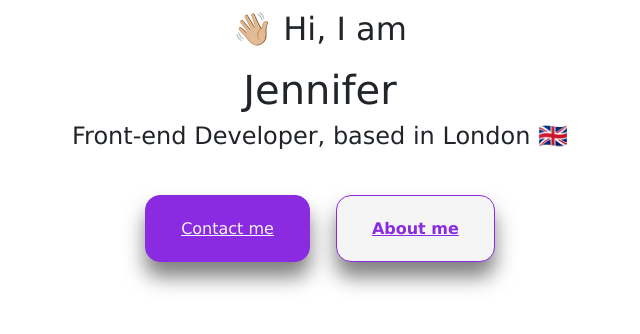
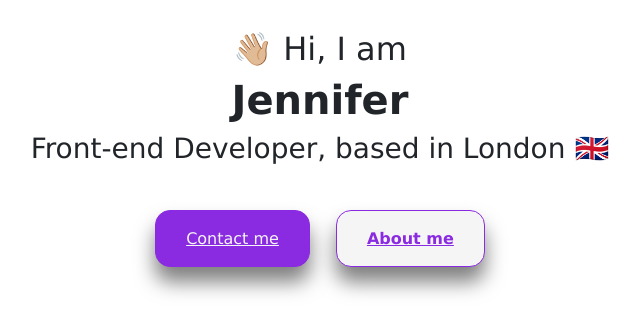
Before and after one commit to jennyweic/adv-bootstrap-portfolio-website, a website: page index.html in a window 1280 px wide. Shown: the whole page, without its empty margins (320-960 px from the left). Drawn offline with nearby package versions, Linux system fonts and the light colour scheme.

Commit message:
Updating btn css

```diff
--- a/index.html
+++ b/index.html
@@ -9,13 +9,13 @@
     <title>Personal website homework</title>
   </head>
   <body>
-    <div class="heading">
+    <div>
     <h2>👋🏼 Hi, I am</h2>
-    <h1>Jennifer</h1>
-    <h4>Front-end Developer, based in London 🇬🇧</h4>
+    <h1 class="fw-bold">Jennifer</h1>
+    <h3>Front-end Developer, based in London 🇬🇧</h3>
     </div>
   </br>
-  <div class="page-links">
+  <div class="onpage-links">
     <div class="btn d-flex justify-content-evenly">
     <button id="btn-contact">
   <a href="about.html#contact" id="link-contact">Contact me</a>
--- a/style.css
+++ b/style.css
@@ -1,3 +1,4 @@
+/* UNIVERSAL CSS ACROSS SITE */
 :root {
   --background-block-color: lightpink;
   --background-block-contact-color: lightblue;
@@ -9,59 +10,50 @@
 }
 
 body {
-  margin-top: 50px;
+  margin: 50px;
 }
 
 h1,
 h2,
-h4 {
+h3 {
   font-family: Verdana, Geneva, Tahoma, sans-serif;
   text-align: center;
-  line-height: 10px;
-}
-
-h1 {
-  font-size: 50px;
+  line-height: 20px;
   margin: 30px;
 }
 
 h2 {
-  margin: 5px;
-  padding: 10px;
-}
-
-h4 {
-  line-height: 20px;
-}
-.heading {
-  display: flex;
-  justify-content: center;
-  flex-flow: column wrap;
-}
-
-.page-links {
-  display: flex;
-  justify-content: center;
+  margin-top: 10px;
+  padding-top: 30px;
 }
 
 a {
   font-family: Verdana, Geneva, Tahoma, sans-serif;
   padding: 15px;
 }
-
+/* hyperlinks  */
 a:visited {
   color: green;
 }
 
-#btn-contact {
-  border: 1px solid var(--button-contact-color);
-  border-radius: 15px;
-  background: var(--button-contact-color);
-  padding: 20px;
-  margin: 5px auto;
-  box-shadow: var(--box-shadow);
+/* HOMEPAGE CSS */
+.onpage-links {
+  display: flex;
+  justify-content: center;
 }
 
+/* onpage buttons - hover effect */
+#btn-about:hover,
+#btn-contact:hover {
+  background-color: green;
+  transition: all 200ms ease-in-out;
+}
+
+#link-about:hover {
+  color: whitesmoke;
+}
+
+/* onpage buttons - link colour */
 #link-contact {
   color: whitesmoke;
 }
@@ -71,23 +63,43 @@ a:visited {
   font-weight: bold;
 }
 
+/* onpage buttons - css */
+#btn-contact {
+  border: 1px solid var(--button-contact-color);
+  border-radius: 15px;
+  background: var(--button-contact-color);
+  padding: 15px;
+  margin: 5px auto;
+  box-shadow: var(--box-shadow);
+}
+
 #btn-about {
   border: 1px solid var(--button-text-color-whitebg);
   border-radius: 15px;
   background: whitesmoke;
-  padding: 20px;
+  padding: 15px;
   margin: 5px auto;
   box-shadow: var(--box-shadow);
 }
 
+/* ABOUT PAGE CSS */
+/* onpage buttons - css */
 #btn-home {
   background: var(--button-color);
-  border: 1px solid blueviolet;
+  border: 1px solid var(--button-color);
+  border-radius: 15px;
   color: var(--button-text-color);
   padding: 10px;
+  text-decoration: none;
 }
 
-.about-1 {
+#btn-home:hover {
+  background-color: var(--button-text-color-whitebg);
+  border: 1px solid var(--button-text-color-whitebg);
+  transition: all 200ms ease-in-out;
+}
+
+.about-para {
   display: flex;
   flex-flow: column-wrap;
   justify-content: space-evenly;
@@ -115,6 +127,8 @@ a:visited {
   padding: 25px;
   align-items: center;
 }
+
+/* UNIVERSAL MEDIA QUERY ACROSS SITE */
 @media (min-width: 400px) and (max-width: 600px) {
   h2 {
     line-height: 35px;
```
Also changed, not shown: about.html (+2 -2 lines).
